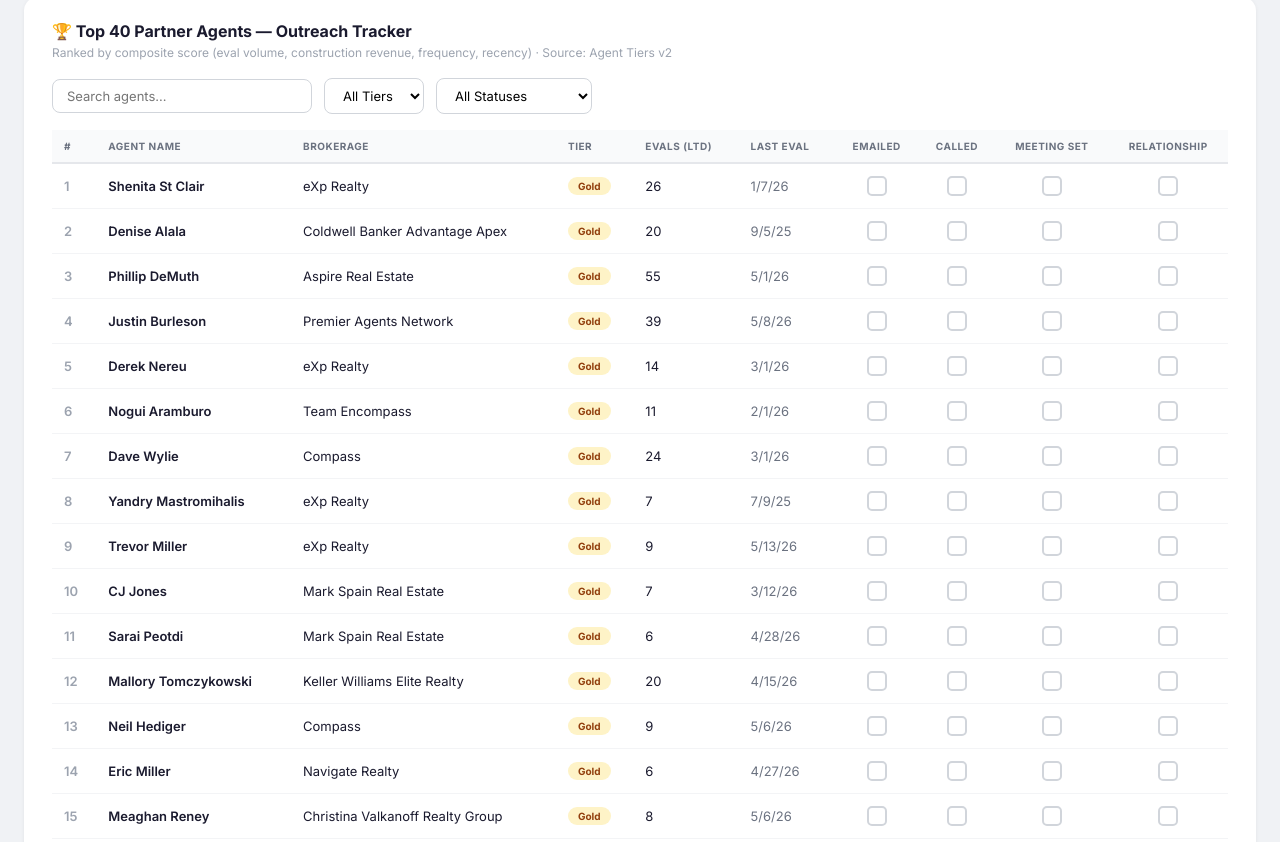
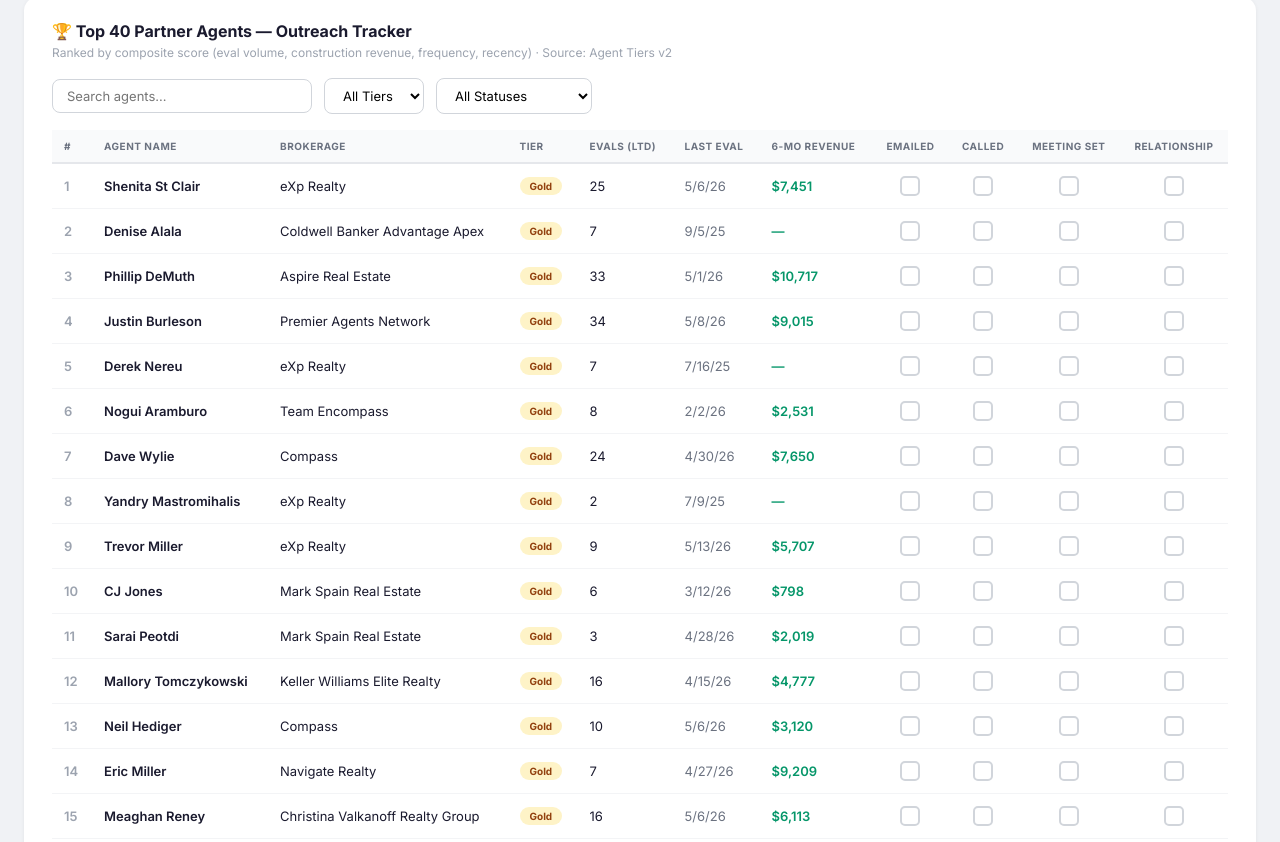
Before and after one commit to georgehomecloud/hc-int-9x4w, a plain HTML site: page partners.html in a window 1280 px wide. Shown: the part 1540-2382 px from the top of the page. Drawn offline with Linux system fonts and the light colour scheme.

Commit message:
Fix eval dates from Airtable + add 6-mo revenue column

```diff
--- a/partners.html
+++ b/partners.html
@@ -90,7 +90,7 @@
     <div>
       <h1>Current Partners</h1>
       <div class="subtitle">Retention, Relationship Management & Outreach Tracking</div>
-      <div class="data-badge">✅ LIVE — Agent Tiers v2 + HubSpot Calls · Updated May 9, 2026</div>
+      <div class="data-badge">✅ LIVE — Agent Tiers v2 + HubSpot Calls · Updated May 15, 2026</div>
     </div>
   </div>
 </div>
@@ -165,9 +165,9 @@
     </div>    <div class="alert-row warning">
       <div>
         <div class="alert-name">Nogui Aramburo</div>
-        <div class="alert-detail">Team Encompass — Last eval: Feb 1, 2026 (97 days ago) · 11 evals lifetime</div>
+        <div class="alert-detail">Team Encompass — Last eval: Feb 2, 2026 (102 days ago) · 8 evals lifetime</div>
       </div>
-      <span class="alert-badge warning">97 days</span>
+      <span class="alert-badge warning">102 days</span>
       <a class="alert-action">📞 Call</a>
     </div>    <div class="alert-row danger">
       <div>
@@ -286,6 +286,7 @@
           <th>Tier</th>
           <th>Evals (LTD)</th>
           <th>Last Eval</th>
+          <th>6-Mo Revenue</th>
           <th style="text-align:center">Emailed</th>
           <th style="text-align:center">Called</th>
           <th style="text-align:center">Meeting Set</th>
@@ -310,46 +311,46 @@ document.getElementById('footerDate').textContent = new Date().toLocaleDateStrin
 
 // --- LIVE Agent Data from Agent Tiers v2 Excel (generated Apr 3, 2026) ---
 const agents = [
-  { name: 'Shenita St Clair', brokerage: 'eXp Realty', tier: 'Gold', evals: 26, lastEval: '1/7/26', daysSince: 128, market: 'RDU', score: 93.9, emailed: false, called: false, meeting: false, relationship: false },
-  { name: 'Denise Alala', brokerage: 'Coldwell Banker Advantage Apex', tier: 'Gold', evals: 20, lastEval: '9/5/25', daysSince: 252, market: 'RDU', score: 92.6, emailed: false, called: false, meeting: false, relationship: false },
-  { name: 'Phillip DeMuth', brokerage: 'Aspire Real Estate', tier: 'Gold', evals: 55, lastEval: '5/1/26', daysSince: 14, market: 'RDU', score: 92.5, emailed: false, called: false, meeting: false, relationship: false },
-  { name: 'Justin Burleson', brokerage: 'Premier Agents Network', tier: 'Gold', evals: 39, lastEval: '5/8/26', daysSince: 7, market: 'RDU', score: 90.9, emailed: false, called: false, meeting: false, relationship: false },
-  { name: 'Derek Nereu', brokerage: 'eXp Realty', tier: 'Gold', evals: 14, lastEval: '3/1/26', daysSince: 75, market: 'RDU', score: 89.6, emailed: false, called: false, meeting: false, relationship: false },
-  { name: 'Nogui Aramburo', brokerage: 'Team Encompass', tier: 'Gold', evals: 11, lastEval: '2/1/26', daysSince: 103, market: 'RDU', score: 88.7, emailed: false, called: false, meeting: false, relationship: false },
-  { name: 'Dave Wylie', brokerage: 'Compass', tier: 'Gold', evals: 24, lastEval: '3/1/26', daysSince: 75, market: 'RDU', score: 88.1, emailed: false, called: false, meeting: false, relationship: false },
-  { name: 'Yandry Mastromihalis', brokerage: 'eXp Realty', tier: 'Gold', evals: 7, lastEval: '7/9/25', daysSince: 310, market: 'RDU', score: 86.9, emailed: false, called: false, meeting: false, relationship: false },
-  { name: 'Trevor Miller', brokerage: 'eXp Realty', tier: 'Gold', evals: 9, lastEval: '5/13/26', daysSince: 2, market: 'RDU', score: 86.3, emailed: false, called: false, meeting: false, relationship: false },
-  { name: 'CJ Jones', brokerage: 'Mark Spain Real Estate', tier: 'Gold', evals: 7, lastEval: '3/12/26', daysSince: 64, market: 'RDU', score: 85.6, emailed: false, called: false, meeting: false, relationship: false },
-  { name: 'Sarai Peotdi', brokerage: 'Mark Spain Real Estate', tier: 'Gold', evals: 6, lastEval: '4/28/26', daysSince: 17, market: 'RDU', score: 85.5, emailed: false, called: false, meeting: false, relationship: false },
-  { name: 'Mallory Tomczykowski', brokerage: 'Keller Williams Elite Realty', tier: 'Gold', evals: 20, lastEval: '4/15/26', daysSince: 30, market: 'RDU', score: 85.3, emailed: false, called: false, meeting: false, relationship: false },
-  { name: 'Neil Hediger', brokerage: 'Compass', tier: 'Gold', evals: 9, lastEval: '5/6/26', daysSince: 9, market: 'ATL', score: 84.5, emailed: false, called: false, meeting: false, relationship: false },
-  { name: 'Eric Miller', brokerage: 'Navigate Realty', tier: 'Gold', evals: 6, lastEval: '4/27/26', daysSince: 18, market: 'RDU', score: 84.2, emailed: false, called: false, meeting: false, relationship: false },
-  { name: 'Meaghan Reney', brokerage: 'Christina Valkanoff Realty Group', tier: 'Gold', evals: 8, lastEval: '5/6/26', daysSince: 9, market: 'RDU', score: 83.2, emailed: false, called: false, meeting: false, relationship: false },
-  { name: 'Melanie Higgins', brokerage: 'Aspire Real Estate', tier: 'Gold', evals: 8, lastEval: '3/1/26', daysSince: 75, market: 'RDU', score: 83.2, emailed: false, called: false, meeting: false, relationship: false },
-  { name: 'Austin Penninger', brokerage: 'LPT Realty', tier: 'Gold', evals: 30, lastEval: '11/1/25', daysSince: 195, market: 'RDU', score: 82.8, emailed: false, called: false, meeting: false, relationship: false },
-  { name: 'Glen Clemmons', brokerage: 'Compass', tier: 'Gold', evals: 11, lastEval: '4/21/26', daysSince: 24, market: 'RDU', score: 82.6, emailed: false, called: false, meeting: false, relationship: false },
-  { name: 'Katti Battaglia', brokerage: 'Long & Foster', tier: 'Gold', evals: 4, lastEval: '3/1/26', daysSince: 75, market: 'RDU', score: 82.1, emailed: false, called: false, meeting: false, relationship: false },
-  { name: 'Christine Harvey', brokerage: 'Orchard', tier: 'Gold', evals: 6, lastEval: '9/30/25', daysSince: 227, market: 'ATL', score: 81.0, emailed: false, called: false, meeting: false, relationship: false },
-  { name: 'Kim Crump', brokerage: 'Linda Craft Team Realtors', tier: 'Gold', evals: 5, lastEval: '2/1/26', daysSince: 103, market: 'RDU', score: 79.8, emailed: false, called: false, meeting: false, relationship: false },
-  { name: 'Victoria Loredo', brokerage: 'Brian Trainum (GSO)', tier: 'Gold', evals: 3, lastEval: '7/17/25', daysSince: 302, market: 'RDU', score: 79.4, emailed: false, called: false, meeting: false, relationship: false },
-  { name: 'Karen Lee', brokerage: 'eXp Realty', tier: 'Gold', evals: 7, lastEval: '11/4/24', daysSince: 557, market: 'RDU', score: 79.4, emailed: false, called: false, meeting: false, relationship: false },
-  { name: 'Katie Coleman', brokerage: 'DASH Carolina', tier: 'Gold', evals: 3, lastEval: '7/3/25', daysSince: 316, market: 'RDU', score: 78.7, emailed: false, called: false, meeting: false, relationship: false },
-  { name: 'Cori Grenier', brokerage: 'Coldwell Banker ADVANTAGE', tier: 'Gold', evals: 6, lastEval: '6/16/25', daysSince: 333, market: 'RDU', score: 78.3, emailed: false, called: false, meeting: false, relationship: false },
-  { name: 'Naomi Richardson', brokerage: 'Mark Spain Real Estate', tier: 'Gold', evals: 5, lastEval: '5/7/25', daysSince: 373, market: 'RDU', score: 77.5, emailed: false, called: false, meeting: false, relationship: false },
-  { name: 'Nevada Smith Jr', brokerage: 'Navigate Realty', tier: 'Gold', evals: 4, lastEval: '4/3/26', daysSince: 42, market: 'RDU', score: 77.0, emailed: false, called: false, meeting: false, relationship: false },
-  { name: 'Ace Wang', brokerage: 'West and Woodall Real Estate Durham', tier: 'Gold', evals: 2, lastEval: '3/1/26', daysSince: 75, market: 'RDU', score: 75.9, emailed: false, called: false, meeting: false, relationship: false },
-  { name: 'Annalee Bergeson', brokerage: 'eXp Realty', tier: 'Gold', evals: 3, lastEval: '3/1/26', daysSince: 75, market: 'RDU', score: 74.0, emailed: false, called: false, meeting: false, relationship: false },
-  { name: 'Barbara Lyster', brokerage: 'Berkshire Hathaway Home Service Chapel Hill', tier: 'Gold', evals: 2, lastEval: '3/1/26', daysSince: 75, market: 'RDU', score: 69.9, emailed: false, called: false, meeting: false, relationship: false },
-  { name: 'Jason White', brokerage: 'eXp Realty', tier: 'Gold', evals: 5, lastEval: '12/1/24', daysSince: 530, market: 'RDU', score: 69.4, emailed: false, called: false, meeting: false, relationship: false },
-  { name: 'Desiree White', brokerage: 'eXp Realty', tier: 'Gold', evals: 5, lastEval: '12/1/24', daysSince: 530, market: 'RDU', score: 69.1, emailed: false, called: false, meeting: false, relationship: false },
-  { name: 'Ben Herold', brokerage: 'Ownify', tier: 'Gold', evals: 8, lastEval: '2/1/25', daysSince: 468, market: 'RDU', score: 68.8, emailed: false, called: false, meeting: false, relationship: false },
-  { name: 'Holly Rucker', brokerage: 'eXp Realty', tier: 'Gold', evals: 3, lastEval: '11/1/25', daysSince: 195, market: 'RDU', score: 67.5, emailed: false, called: false, meeting: false, relationship: false },
-  { name: 'JT Davis', brokerage: 'eXp Realty', tier: 'Gold', evals: 1, lastEval: '10/23/24', daysSince: 569, market: 'CLT', score: 67.2, emailed: false, called: false, meeting: false, relationship: false },
-  { name: 'Stephanie Cornette', brokerage: 'eXp Realty', tier: 'Gold', evals: 4, lastEval: '12/1/24', daysSince: 530, market: 'RDU', score: 66.6, emailed: false, called: false, meeting: false, relationship: false },
-  { name: 'Sheila Tillery', brokerage: 'Mark Spain Real Estate', tier: 'Gold', evals: 2, lastEval: '5/6/25', daysSince: 374, market: 'RDU', score: 65.1, emailed: false, called: false, meeting: false, relationship: false },
-  { name: 'Taylor Farley', brokerage: 'Block & Associates Realty', tier: 'Gold', evals: 1, lastEval: '4/21/26', daysSince: 24, market: 'RDU', score: 64.9, emailed: false, called: false, meeting: false, relationship: false },
-  { name: 'Jemima Faugues', brokerage: 'eXp Realty', tier: 'Gold', evals: 36, lastEval: '5/12/26', daysSince: 3, market: 'RDU', score: 64.5, emailed: false, called: false, meeting: false, relationship: false },
-  { name: 'Bianca Eckhoff', brokerage: 'Compass', tier: 'Gold', evals: 56, lastEval: '3/1/26', daysSince: 75, market: 'RDU', score: 64.2, emailed: false, called: false, meeting: false, relationship: false }
+  { name: 'Shenita St Clair', brokerage: 'eXp Realty', tier: 'Gold', evals: 25, lastEval: '5/6/26', daysSince: 9, market: 'RDU', score: 93.9, emailed: false, called: false, meeting: false, relationship: false, revenue6mo: 7451 },
+  { name: 'Denise Alala', brokerage: 'Coldwell Banker Advantage Apex', tier: 'Gold', evals: 7, lastEval: '9/5/25', daysSince: 252, market: 'RDU', score: 92.6, emailed: false, called: false, meeting: false, relationship: false, revenue6mo: 0 },
+  { name: 'Phillip DeMuth', brokerage: 'Aspire Real Estate', tier: 'Gold', evals: 33, lastEval: '5/1/26', daysSince: 14, market: 'RDU', score: 92.5, emailed: false, called: false, meeting: false, relationship: false, revenue6mo: 10717 },
+  { name: 'Justin Burleson', brokerage: 'Premier Agents Network', tier: 'Gold', evals: 34, lastEval: '5/8/26', daysSince: 7, market: 'RDU', score: 90.9, emailed: false, called: false, meeting: false, relationship: false, revenue6mo: 9015 },
+  { name: 'Derek Nereu', brokerage: 'eXp Realty', tier: 'Gold', evals: 7, lastEval: '7/16/25', daysSince: 303, market: 'RDU', score: 89.6, emailed: false, called: false, meeting: false, relationship: false, revenue6mo: 0 },
+  { name: 'Nogui Aramburo', brokerage: 'Team Encompass', tier: 'Gold', evals: 8, lastEval: '2/2/26', daysSince: 102, market: 'RDU', score: 88.7, emailed: false, called: false, meeting: false, relationship: false, revenue6mo: 2531 },
+  { name: 'Dave Wylie', brokerage: 'Compass', tier: 'Gold', evals: 24, lastEval: '4/30/26', daysSince: 15, market: 'RDU', score: 88.1, emailed: false, called: false, meeting: false, relationship: false, revenue6mo: 7650 },
+  { name: 'Yandry Mastromihalis', brokerage: 'eXp Realty', tier: 'Gold', evals: 2, lastEval: '7/9/25', daysSince: 310, market: 'RDU', score: 86.9, emailed: false, called: false, meeting: false, relationship: false, revenue6mo: 0 },
+  { name: 'Trevor Miller', brokerage: 'eXp Realty', tier: 'Gold', evals: 9, lastEval: '5/13/26', daysSince: 2, market: 'RDU', score: 86.3, emailed: false, called: false, meeting: false, relationship: false, revenue6mo: 5707 },
+  { name: 'CJ Jones', brokerage: 'Mark Spain Real Estate', tier: 'Gold', evals: 6, lastEval: '3/12/26', daysSince: 64, market: 'RDU', score: 85.6, emailed: false, called: false, meeting: false, relationship: false, revenue6mo: 798 },
+  { name: 'Sarai Peotdi', brokerage: 'Mark Spain Real Estate', tier: 'Gold', evals: 3, lastEval: '4/28/26', daysSince: 17, market: 'RDU', score: 85.5, emailed: false, called: false, meeting: false, relationship: false, revenue6mo: 2019 },
+  { name: 'Mallory Tomczykowski', brokerage: 'Keller Williams Elite Realty', tier: 'Gold', evals: 16, lastEval: '4/15/26', daysSince: 30, market: 'RDU', score: 85.3, emailed: false, called: false, meeting: false, relationship: false, revenue6mo: 4777 },
+  { name: 'Neil Hediger', brokerage: 'Compass', tier: 'Gold', evals: 10, lastEval: '5/6/26', daysSince: 9, market: 'ATL', score: 84.5, emailed: false, called: false, meeting: false, relationship: false, revenue6mo: 3120 },
+  { name: 'Eric Miller', brokerage: 'Navigate Realty', tier: 'Gold', evals: 7, lastEval: '4/27/26', daysSince: 18, market: 'RDU', score: 84.2, emailed: false, called: false, meeting: false, relationship: false, revenue6mo: 9209 },
+  { name: 'Meaghan Reney', brokerage: 'Christina Valkanoff Realty Group', tier: 'Gold', evals: 16, lastEval: '5/6/26', daysSince: 9, market: 'RDU', score: 83.2, emailed: false, called: false, meeting: false, relationship: false, revenue6mo: 6113 },
+  { name: 'Melanie Higgins', brokerage: 'Aspire Real Estate', tier: 'Gold', evals: 8, lastEval: '3/1/26', daysSince: 75, market: 'RDU', score: 83.2, emailed: false, called: false, meeting: false, relationship: false, revenue6mo: 0 },
+  { name: 'Austin Penninger', brokerage: 'LPT Realty', tier: 'Gold', evals: 3, lastEval: '2/3/25', daysSince: 466, market: 'RDU', score: 82.8, emailed: false, called: false, meeting: false, relationship: false, revenue6mo: 0 },
+  { name: 'Glen Clemmons', brokerage: 'Compass', tier: 'Gold', evals: 10, lastEval: '4/21/26', daysSince: 24, market: 'RDU', score: 82.6, emailed: false, called: false, meeting: false, relationship: false, revenue6mo: 1594 },
+  { name: 'Katti Battaglia', brokerage: 'Long & Foster', tier: 'Gold', evals: 4, lastEval: '3/1/26', daysSince: 75, market: 'RDU', score: 82.1, emailed: false, called: false, meeting: false, relationship: false, revenue6mo: 0 },
+  { name: 'Christine Harvey', brokerage: 'Orchard', tier: 'Gold', evals: 5, lastEval: '9/30/25', daysSince: 227, market: 'ATL', score: 81.0, emailed: false, called: false, meeting: false, relationship: false, revenue6mo: 0 },
+  { name: 'Kim Crump', brokerage: 'Linda Craft Team Realtors', tier: 'Gold', evals: 6, lastEval: '4/16/26', daysSince: 29, market: 'RDU', score: 79.8, emailed: false, called: false, meeting: false, relationship: false, revenue6mo: 900 },
+  { name: 'Victoria Loredo', brokerage: 'Brian Trainum (GSO)', tier: 'Gold', evals: 3, lastEval: '7/17/25', daysSince: 302, market: 'RDU', score: 79.4, emailed: false, called: false, meeting: false, relationship: false, revenue6mo: 0 },
+  { name: 'Karen Lee', brokerage: 'eXp Realty', tier: 'Gold', evals: 6, lastEval: '6/26/25', daysSince: 323, market: 'RDU', score: 79.4, emailed: false, called: false, meeting: false, relationship: false, revenue6mo: 0 },
+  { name: 'Katie Coleman', brokerage: 'DASH Carolina', tier: 'Gold', evals: 1, lastEval: '7/3/25', daysSince: 316, market: 'RDU', score: 78.7, emailed: false, called: false, meeting: false, relationship: false, revenue6mo: 0 },
+  { name: 'Cori Grenier', brokerage: 'Coldwell Banker ADVANTAGE', tier: 'Gold', evals: 1, lastEval: '6/16/25', daysSince: 333, market: 'RDU', score: 78.3, emailed: false, called: false, meeting: false, relationship: false, revenue6mo: 289 },
+  { name: 'Naomi Richardson', brokerage: 'Mark Spain Real Estate', tier: 'Gold', evals: 1, lastEval: '5/7/25', daysSince: 373, market: 'RDU', score: 77.5, emailed: false, called: false, meeting: false, relationship: false, revenue6mo: 0 },
+  { name: 'Nevada Smith Jr', brokerage: 'Navigate Realty', tier: 'Gold', evals: 2, lastEval: '4/3/26', daysSince: 42, market: 'RDU', score: 77.0, emailed: false, called: false, meeting: false, relationship: false, revenue6mo: 2948 },
+  { name: 'Ace Wang', brokerage: 'West and Woodall Real Estate Durham', tier: 'Gold', evals: 8, lastEval: '5/5/26', daysSince: 10, market: 'RDU', score: 75.9, emailed: false, called: false, meeting: false, relationship: false, revenue6mo: 3407 },
+  { name: 'Annalee Bergeson', brokerage: 'eXp Realty', tier: 'Gold', evals: 4, lastEval: '8/21/25', daysSince: 267, market: 'RDU', score: 74.0, emailed: false, called: false, meeting: false, relationship: false, revenue6mo: 0 },
+  { name: 'Barbara Lyster', brokerage: 'Berkshire Hathaway Home Service Chapel Hill', tier: 'Gold', evals: 2, lastEval: '3/1/26', daysSince: 75, market: 'RDU', score: 69.9, emailed: false, called: false, meeting: false, relationship: false, revenue6mo: 0 },
+  { name: 'Jason White', brokerage: 'eXp Realty', tier: 'Gold', evals: 5, lastEval: '12/1/24', daysSince: 530, market: 'RDU', score: 69.4, emailed: false, called: false, meeting: false, relationship: false, revenue6mo: 0 },
+  { name: 'Desiree White', brokerage: 'eXp Realty', tier: 'Gold', evals: 1, lastEval: '11/6/24', daysSince: 555, market: 'RDU', score: 69.1, emailed: false, called: false, meeting: false, relationship: false, revenue6mo: 0 },
+  { name: 'Ben Herold', brokerage: 'Ownify', tier: 'Gold', evals: 8, lastEval: '2/1/25', daysSince: 468, market: 'RDU', score: 68.8, emailed: false, called: false, meeting: false, relationship: false, revenue6mo: 0 },
+  { name: 'Holly Rucker', brokerage: 'eXp Realty', tier: 'Gold', evals: 3, lastEval: '11/1/25', daysSince: 195, market: 'RDU', score: 67.5, emailed: false, called: false, meeting: false, relationship: false, revenue6mo: 0 },
+  { name: 'JT Davis', brokerage: 'eXp Realty', tier: 'Gold', evals: 2, lastEval: '4/24/26', daysSince: 21, market: 'CLT', score: 67.2, emailed: false, called: false, meeting: false, relationship: false, revenue6mo: 1256 },
+  { name: 'Stephanie Cornette', brokerage: 'eXp Realty', tier: 'Gold', evals: 4, lastEval: '12/1/24', daysSince: 530, market: 'RDU', score: 66.6, emailed: false, called: false, meeting: false, relationship: false, revenue6mo: 0 },
+  { name: 'Sheila Tillery', brokerage: 'Mark Spain Real Estate', tier: 'Gold', evals: 1, lastEval: '5/6/25', daysSince: 374, market: 'RDU', score: 65.1, emailed: false, called: false, meeting: false, relationship: false, revenue6mo: 0 },
+  { name: 'Taylor Farley', brokerage: 'Block & Associates Realty', tier: 'Gold', evals: 2, lastEval: '4/21/26', daysSince: 24, market: 'RDU', score: 64.9, emailed: false, called: false, meeting: false, relationship: false, revenue6mo: 1496 },
+  { name: 'Jemima Faugues', brokerage: 'eXp Realty', tier: 'Gold', evals: 41, lastEval: '5/12/26', daysSince: 3, market: 'RDU', score: 64.5, emailed: false, called: false, meeting: false, relationship: false, revenue6mo: 8769 },
+  { name: 'Bianca Eckhoff', brokerage: 'Compass', tier: 'Gold', evals: 5, lastEval: '5/4/26', daysSince: 11, market: 'RDU', score: 64.2, emailed: false, called: false, meeting: false, relationship: false, revenue6mo: 2199 }
 ];
 
 const PAGE_SIZE = 15;
@@ -395,6 +396,7 @@ function renderTable() {
       '<td><span class="tier-badge ' + (tierClass[a.tier] || '') + '">' + a.tier + '</span></td>' +
       '<td class="evals-num">' + a.evals + '</td>' +
       '<td style="color:#6b7280">' + a.lastEval + '</td>' +
+      '<td style="font-weight:600;color:#059669">' + (a.revenue6mo ? '$' + a.revenue6mo.toLocaleString() : '—') + '</td>' +
       '<td style="text-align:center">' + makeCheck('emailed') + '</td>' +
       '<td style="text-align:center">' + makeCheck('called') + '</td>' +
       '<td style="text-align:center">' + makeCheck('meeting') + '</td>' +
```
